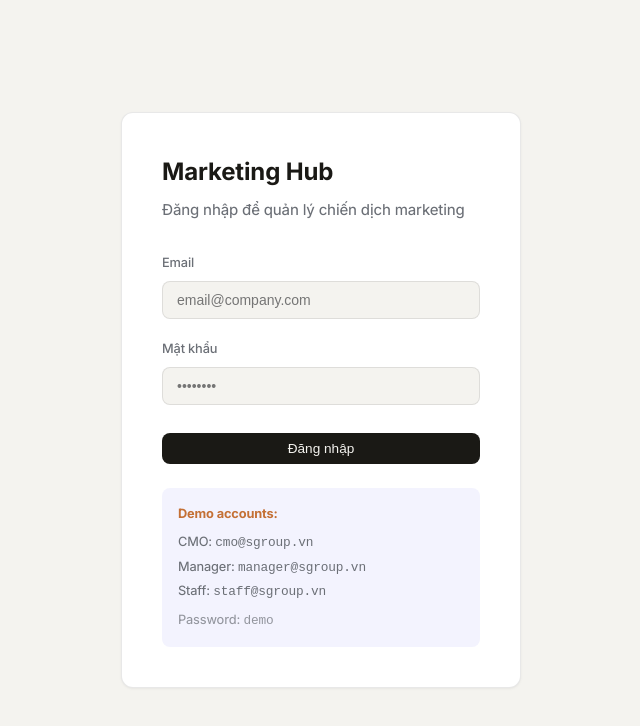
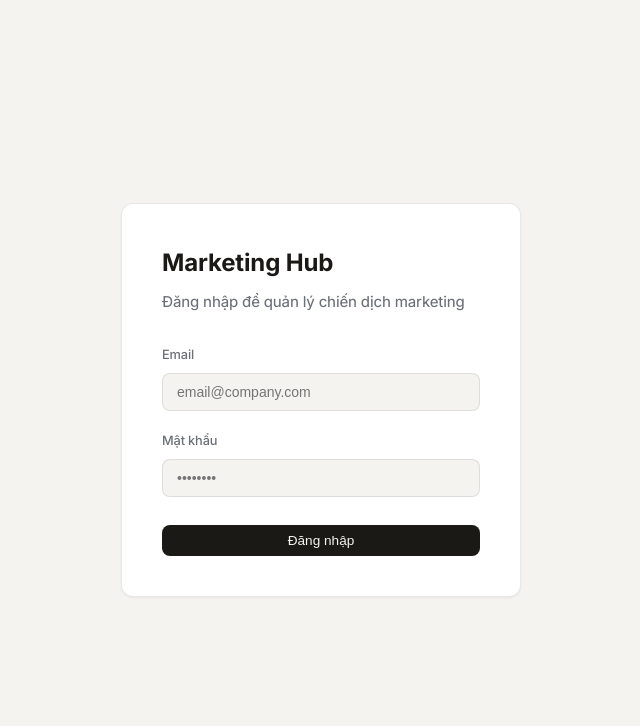
Before and after one commit to cachep-xidau/San-marketing, a Next.js app in the folder apps/web/: page / in a window 1280 px wide. Shown: the top 726 px of the page, without its empty margins (319-959 px from the left). Built offline with nearby package versions, Linux system fonts and the light colour scheme.

Commit message:
fix: remove demo account credentials from login page

```diff
--- a/apps/web/src/app/page.tsx
+++ b/apps/web/src/app/page.tsx
@@ -91,22 +91,7 @@ export default function LoginPage() {
                     </button>
                 </form>
 
-                <div style={{
-                    marginTop: '1.5rem',
-                    padding: '1rem',
-                    background: 'rgba(99, 102, 241, 0.08)',
-                    borderRadius: 'var(--radius-sm)',
-                    fontSize: '0.8rem',
-                    color: 'var(--text-muted)',
-                }}>
-                    <strong style={{ color: 'var(--primary)' }}>Demo accounts:</strong>
-                    <div style={{ marginTop: '0.5rem', display: 'grid', gap: '0.25rem' }}>
-                        <div>CMO: <code>cmo@sgroup.vn</code></div>
-                        <div>Manager: <code>manager@sgroup.vn</code></div>
-                        <div>Staff: <code>staff@sgroup.vn</code></div>
-                        <div style={{ marginTop: '0.25rem', opacity: 0.7 }}>Password: <code>demo</code></div>
-                    </div>
-                </div>
+
             </div>
         </div>
     );
```
